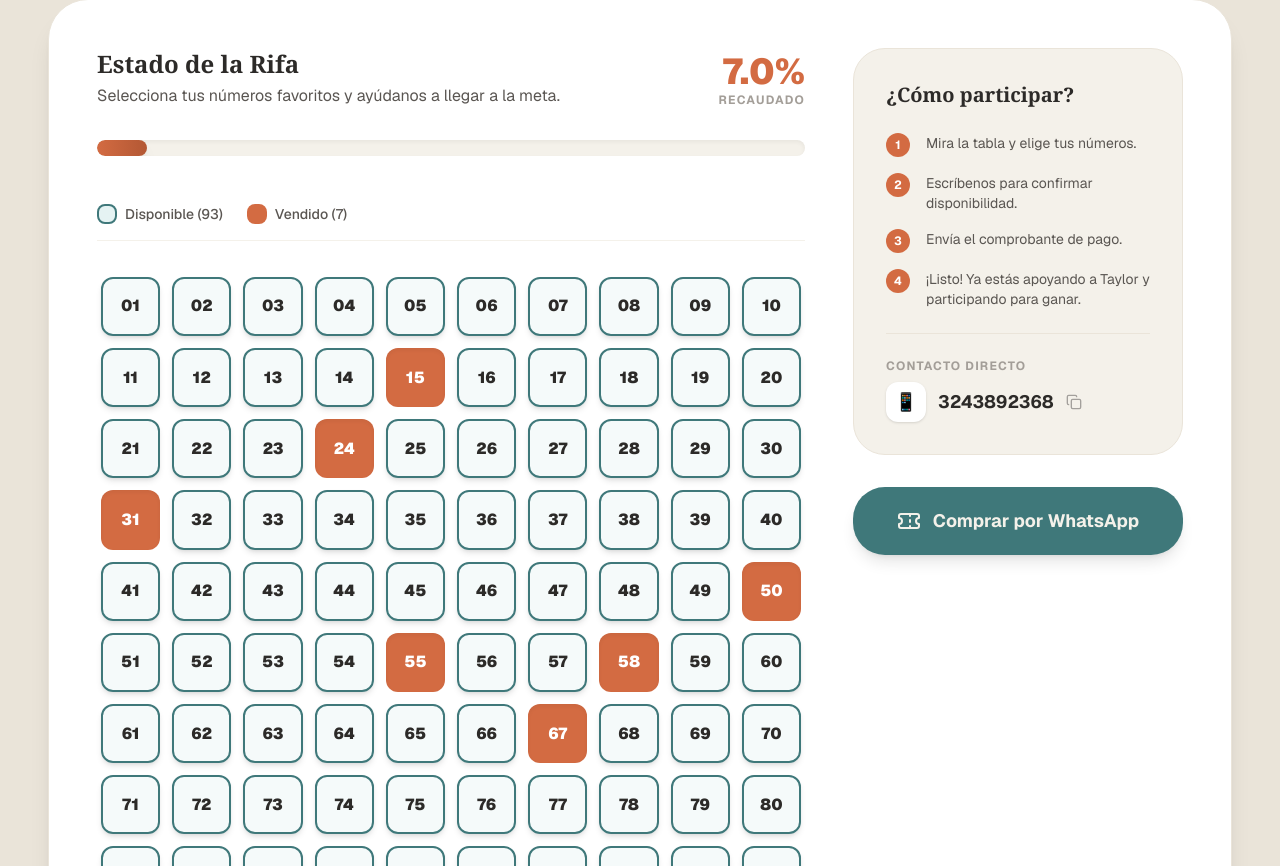
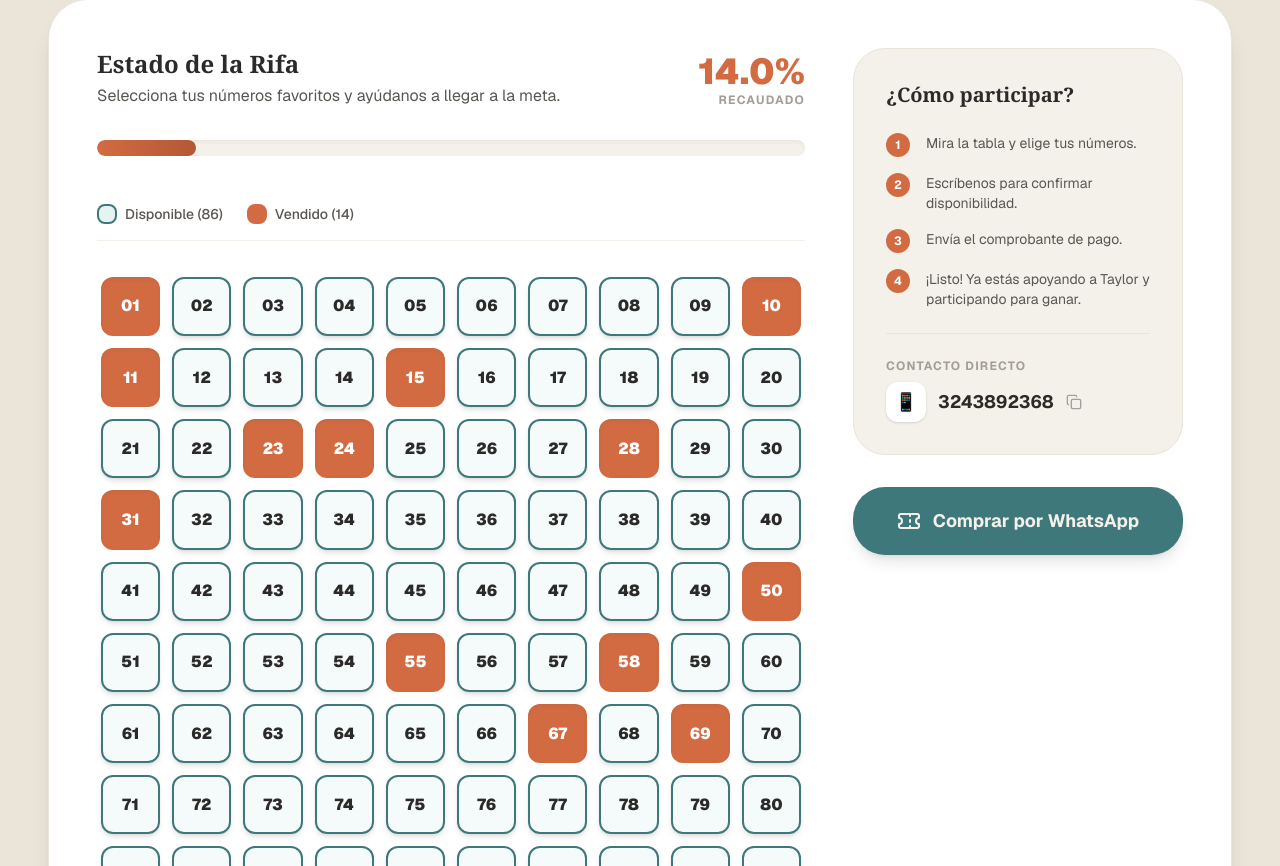
Before and after one commit to stevenD18skz/animal-rescues, a Next.js app: page / in a window 1280 px wide. Shown: the part 2334-3200 px from the top of the page. Built offline with nearby package versions, Linux system fonts and the light colour scheme.

Commit message:
feat: add Raffle component for ticket selection and purchase management

```diff
--- a/src/components/Raffle.tsx
+++ b/src/components/Raffle.tsx
@@ -5,8 +5,8 @@ import { Heart, Copy, CheckCircle2, Ticket, Trophy, Calendar, DollarSign, AlertC
 import Image from "next/image";
 
 export default function Raffle() {
-  // Números vendidos (según la imagen: 15, 24, 31, 50, 58)
-  const [soldNumbers] = useState<number[]>([15, 24, 31, 50, 55, 58 ,67]);
+  // Números vendidos registrados
+  const [soldNumbers] = useState<number[]>([1, 10, 11, 15, 23, 24, 28, 31, 50, 55, 58, 67, 69, 98]);
   const [copied, setCopied] = useState(false);
   const [isMounted, setIsMounted] = useState(false);
 
```
